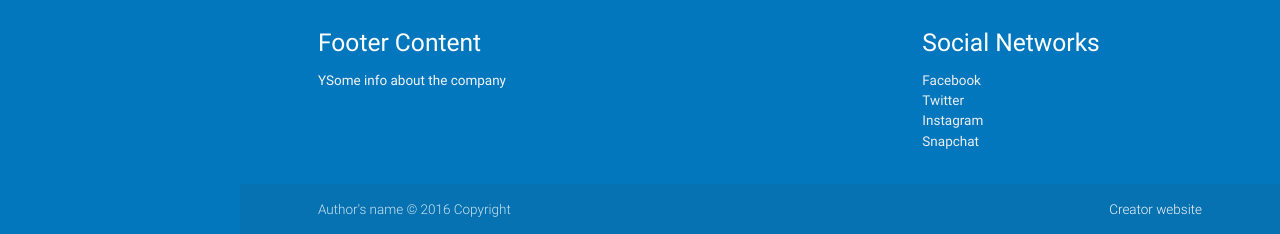
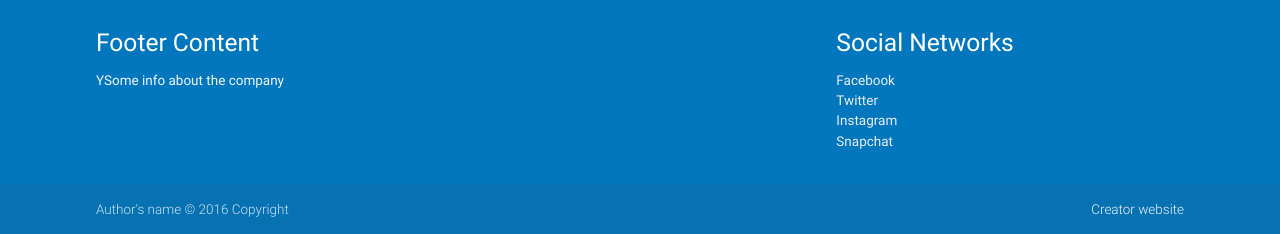
Before and after one commit to ccmoralesj/Basic-Template, a plain HTML site: page index.html in a window 1280 px wide. Shown: the part 947-1181 px from the top of the page. Drawn offline with Linux system fonts and the light colour scheme.

Commit message:
Adding some important css to footer

```diff
--- a/index.html
+++ b/index.html
@@ -72,7 +72,7 @@
             <div class="col l6 m12 s12">Form</div>
         </section>
     </main>
-    <footer class="page-footer main-footer light-blue darken-3">
+    <footer class="page-footer light-blue darken-3">
         <div class="container">
             <div class="row">
                 <div class="col l6 s12">
--- a/source/stylesheet/main_page.css
+++ b/source/stylesheet/main_page.css
@@ -14,7 +14,10 @@ main {
     flex: 1 0 auto;
     padding-left: 0 !important;
 }
-
+footer {
+    margin-top: 0 !important;
+    padding-left: 0 !important;
+}
 section ul{
     margin-left: 0.438em !important;
 }
@@ -24,7 +27,3 @@ section ul li{
 .main-item{
     margin-bottom: auto;
 }
-
-.main-footer{
-    margin-top: 0 !important;
-}
```
